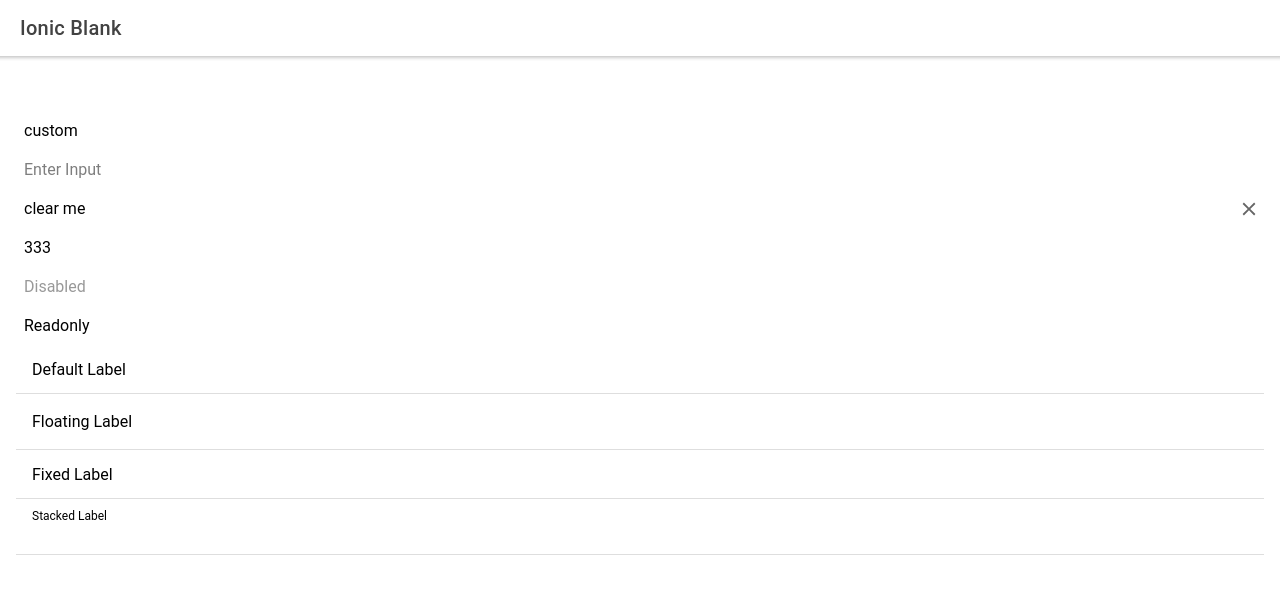
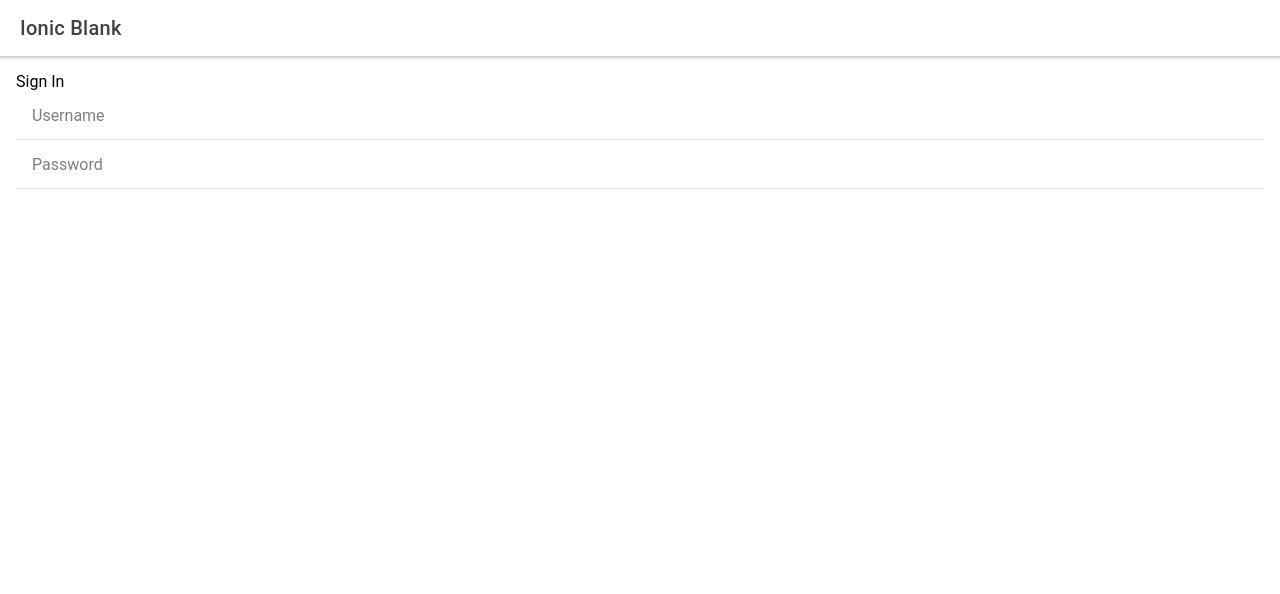
Before and after one commit to hugginssd/ionic-wedding, a React (Create React App) app: page /login in a window 1280 px wide. Shown: the top 594 px of the page. Built offline with nearby package versions, Linux system fonts and the light colour scheme; the HTML template or start-up script is replaced by a standard one.

Commit message:
Login design

```diff
--- a/src/pages/Login.tsx
+++ b/src/pages/Login.tsx
@@ -10,47 +10,19 @@
         </IonToolbar>
       </IonHeader>
       <IonContent className="ion-padding">
-        {/*-- Default Input --*/}
-          <IonInput></IonInput>
 
-          {/*-- Input with value --*/}
-          <IonInput value="custom"></IonInput>
+          <IonLabel className="ion-text-center">Sign In</IonLabel>
 
-          {/*-- Input with placeholder --*/}
-          <IonInput placeholder="Enter Input"></IonInput>
 
-          {/*-- Input with clear button when there is a value --*/}
-          <IonInput clearInput value="clear me"></IonInput>
-
-          {/*-- Number type input --*/}
-          <IonInput type="number" value="333"></IonInput>
-
-          {/*-- Disabled input --*/}
-          <IonInput value="Disabled" disabled></IonInput>
-
-          {/*-- Readonly input --*/}
-          <IonInput value="Readonly" readonly></IonInput>
-
-          {/*-- Inputs with labels --*/}
           <IonItem>
-            <IonLabel>Default Label</IonLabel>
-            <IonInput></IonInput>
+            <IonInput placeholder="Username"></IonInput>
           </IonItem>
 
-          <IonItem>
-            <IonLabel position="floating">Floating Label</IonLabel>
-            <IonInput></IonInput>
-          </IonItem>
 
-          <IonItem>
-            <IonLabel position="fixed">Fixed Label</IonLabel>
-            <IonInput></IonInput>
-          </IonItem>
+         <IonItem>
+           <IonInput placeholder="Password"></IonInput>
+         </IonItem>
 
-          <IonItem>
-            <IonLabel position="stacked">Stacked Label</IonLabel>
-            <IonInput></IonInput>
-          </IonItem>
       </IonContent>
     </IonPage>
   );
```
